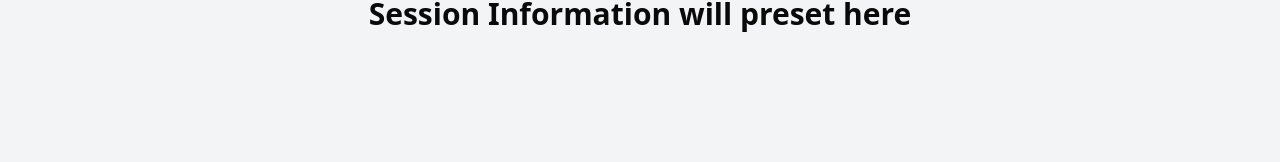
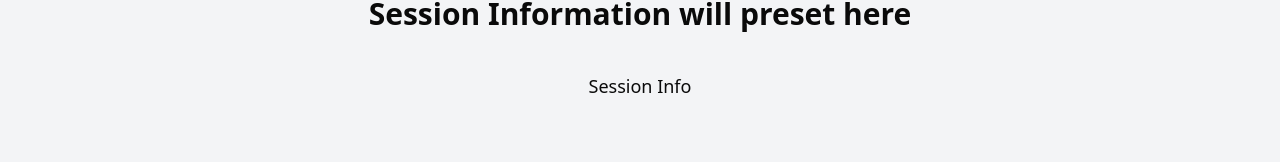
Before and after one commit to sayed725/Next-js-Practice, a Next.js app: page /session-info in a window 1280 px wide. Shown: the part 164-326 px from the top of the page. Built offline with nearby package versions, Linux system fonts and the light colour scheme; no server answers.

Commit message:
learning role basse auth

```diff
--- a/src/app/session-info/page.js
+++ b/src/app/session-info/page.js
@@ -23,9 +23,9 @@ const SessionInfoPage = () => {
 
   return (
     <div className='min-h-screen py-16 text-center'>
-        <h1 className='text-3xl font-bold py-10'>Session Information will preset here</h1>
+        <h1 className='text-3xl font-bold py-10'>Session Information will preset here </h1>
 
-        <p className='text-lg'></p>
+        <p className='text-lg'> Session Info</p>
 
     </div>
   )
```
